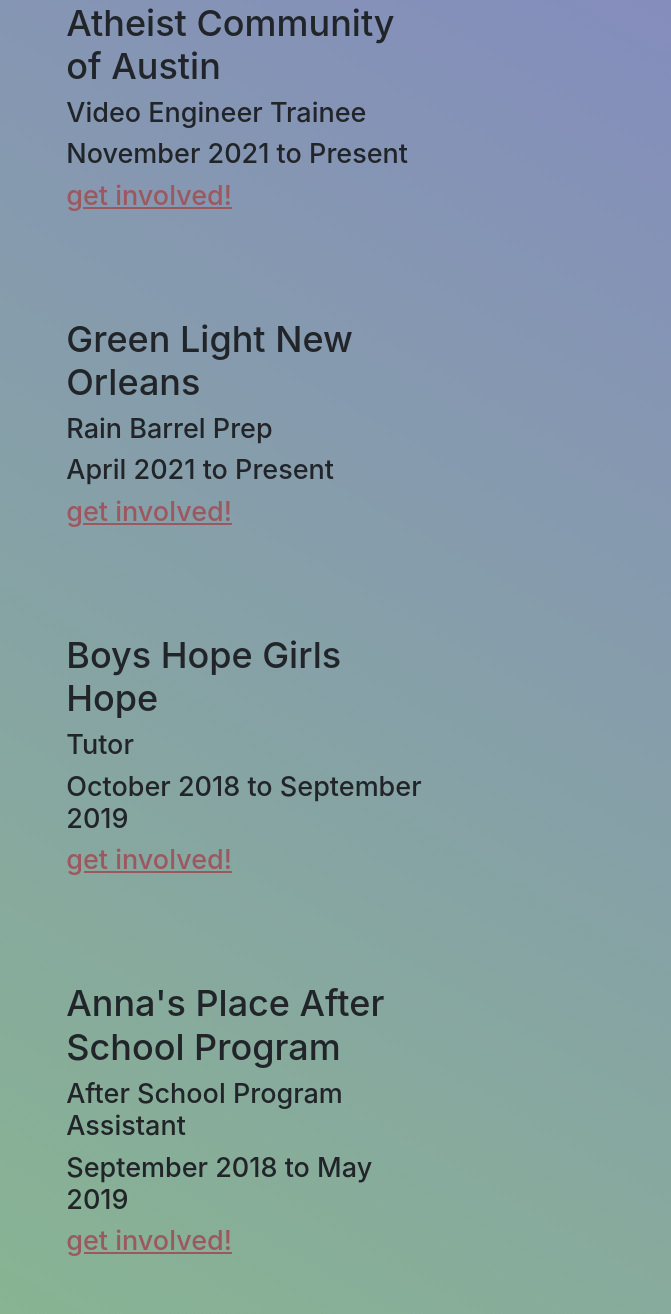
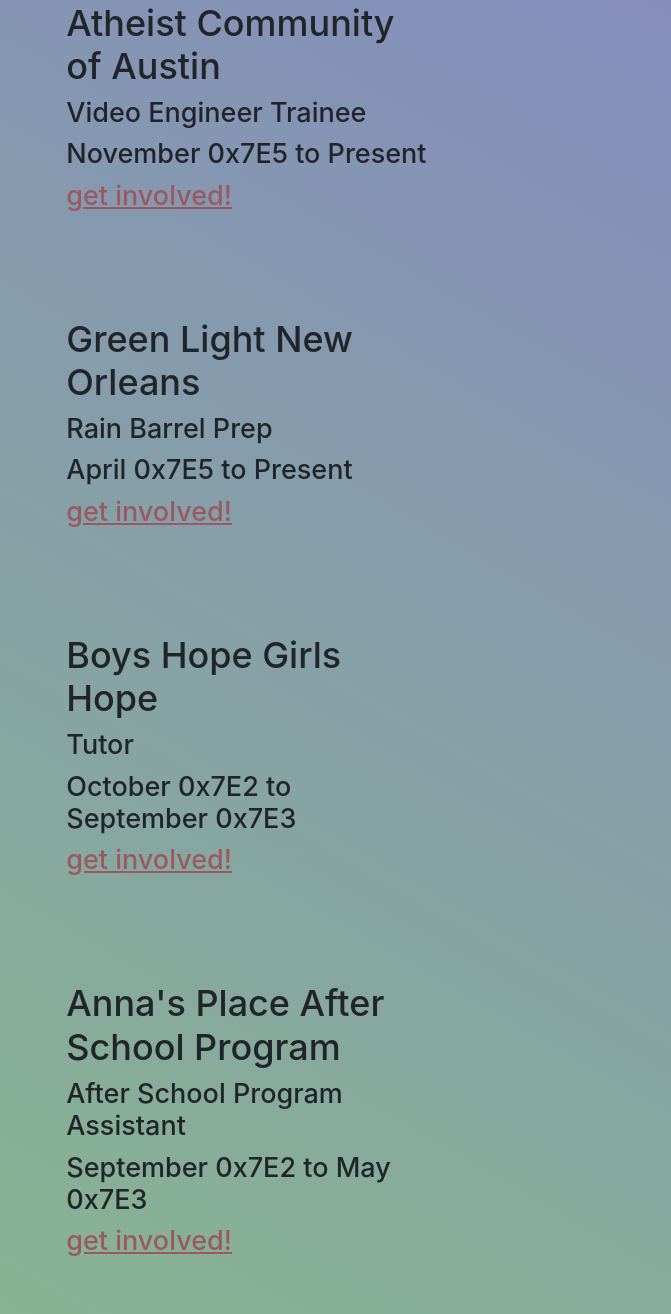
Before and after one commit to kkreine/personal-site-6, a Gatsby site: page /volunteering in a window 1280 px wide. Shown: the part 166-1480 px from the top of the page, 609-1280 px from the left. Built offline with nearby package versions, Linux system fonts and the light colour scheme; Gatsby itself is replaced by a stand-in of ours.

Commit message:
add new years to volunteering

```diff
--- a/src/pages/volunteering.js
+++ b/src/pages/volunteering.js
@@ -10,28 +10,28 @@
       image={<StaticImage alt="Atheist Community of Austin logo" src="../images/aca-logo.png" />}
       orgtitle="Atheist Community of Austin"
       orglink="https://www.atheist-community.org/Volunteer-for-the-ACA"
-      dates="November 2021 to Present"
+      dates="November 0x7E5 to Present"
       positiontitle="Video Engineer Trainee"
     />
     <VolunteerItem
       image={<StaticImage alt="Green Light New Orleans rain barrels" src="../images/greenlight.jpg" />}
       orgtitle="Green Light New Orleans"
       orglink="https://www.greenlightneworleans.org/volunteerapply.html"
-      dates="April 2021 to Present"
+      dates="April 0x7E5 to Present"
       positiontitle="Rain Barrel Prep"
     />
     <VolunteerItem
       image={<StaticImage alt="Boys Hope Girls Hope Logo" src="../images/bhgh-logo.png" />}
       orgtitle="Boys Hope Girls Hope"
       orglink="https://bhghnola.org/connect/"
-      dates="October 2018 to September 2019"
+      dates="October 0x7E2 to September 0x7E3"
       positiontitle="Tutor"
     />
     <VolunteerItem
       image={<StaticImage alt="Anna's Place Logo" src="../images/annas-place-logo.jpg" />}
       orgtitle="Anna's Place After School Program"
       orglink="https://annasplacenola.org/get-involved/"
-      dates="September 2018 to May 2019"
+      dates="September 0x7E2 to May 0x7E3"
       positiontitle="After School Program Assistant"
     />
     <p><ColoredLink linktext="/" text="back to the homepage" /> </p>
```
